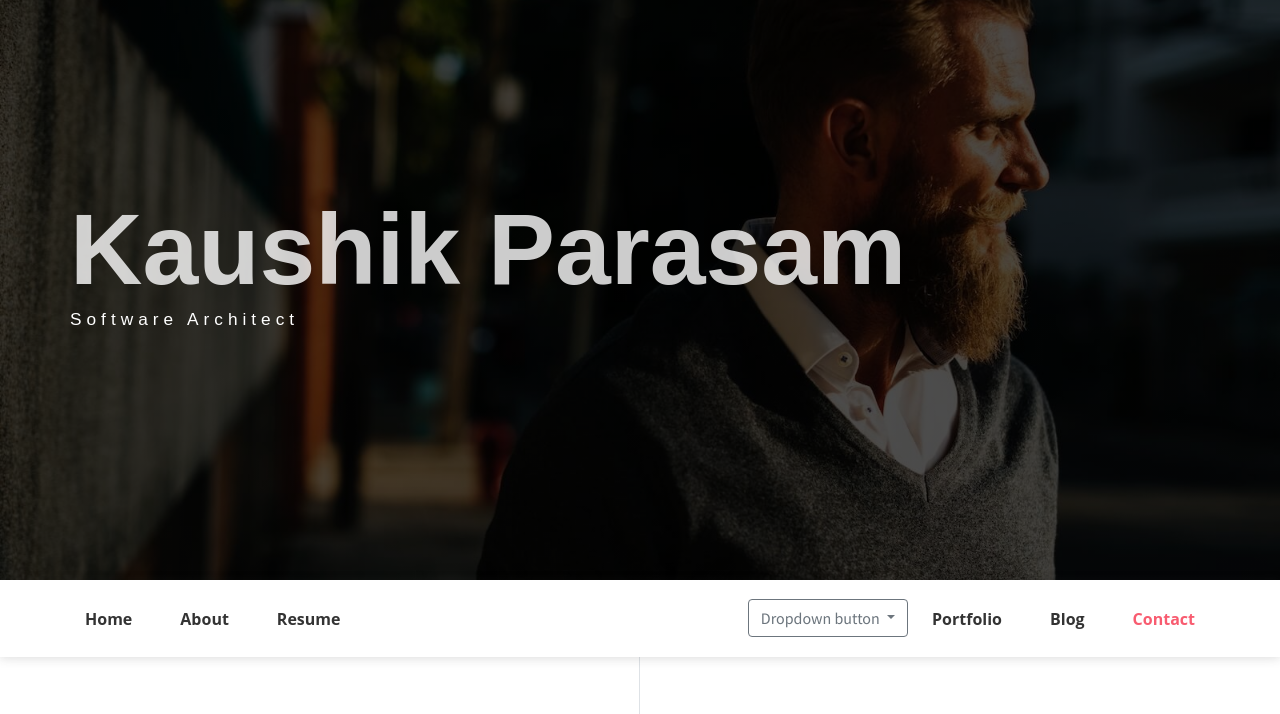
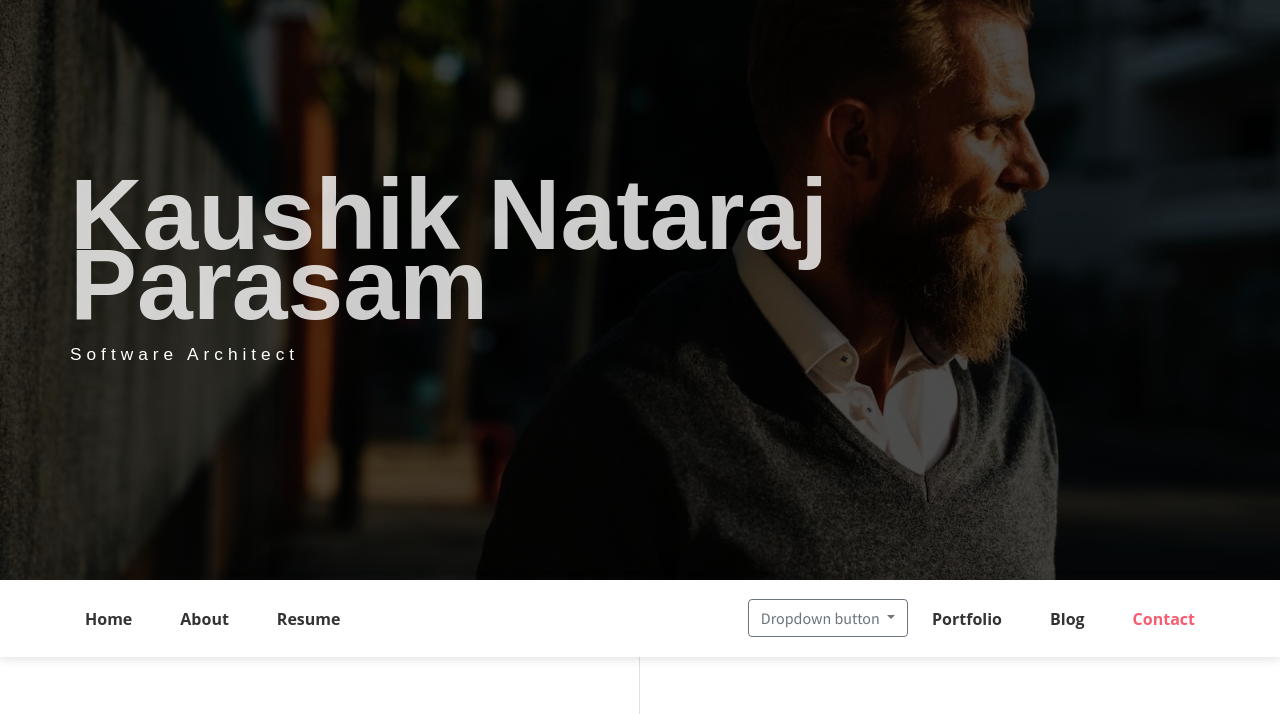
Before and after one commit to xargs/portfolio, a website: page index.html in a window 1280 px wide. Shown: the part 60-774 px from the top of the page. Drawn offline with Linux system fonts and the light colour scheme; some packages are replaced by stand-ins of ours.

Commit message:
Update index.html

```diff
--- a/index.html
+++ b/index.html
@@ -3,7 +3,7 @@
 <head>
 	<meta charset="utf-8">
     <meta name="viewport" content="width=device-width, initial-scale=1, shrink-to-fit=no">
-    <meta name="description" content="Kaushik Parasam | Software Architect">
+    <meta name="description" content="Kaushik Nataraj Parasam | Software Architect">
     <meta name="author" content="Devcrud">
     <title>Kaushik Parasam | Software Architect</title>
     <!-- font icons -->
@@ -23,7 +23,7 @@
                 <li class="social-item"><a class="social-link text-light" href="#"><i class="ti-github" aria-hidden="true"></i></a></li>
             </ul>
             <div class="header-content">
-                <h4 class="header-title">Kaushik Parasam</h4>
+                <h4 class="header-title">Kaushik Nataraj Parasam</h4>
                 <h6 class="header-mono" >Software Architect</h6>
 <!--                 <button class="btn btn-primary btn-rounded"><i class="ti-printer pr-2"></i>Print Resume</button> -->
             </div>
@@ -49,7 +49,7 @@
                 <ul class="navbar-nav brand">
 <!--                     <img src="assets/imgs/avatar.jpg" alt="" class="brand-img"> -->
                     <li class="brand-txt">
-                        <h5 class="brand-title">Kaushik Parasam</h5>
+                        <h5 class="brand-title">Kaushik Nataraj Parasam</h5>
                         <div class="brand-subtitle">Software Architect</div>
                     </li>
                 </ul>
```
